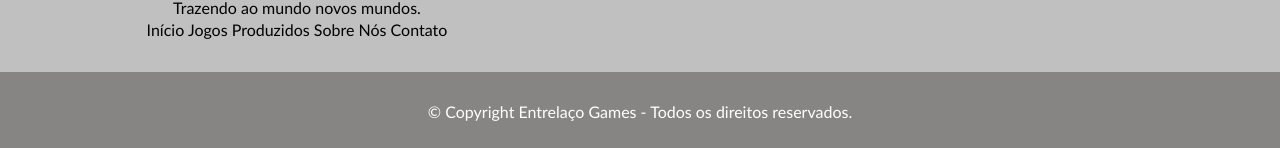
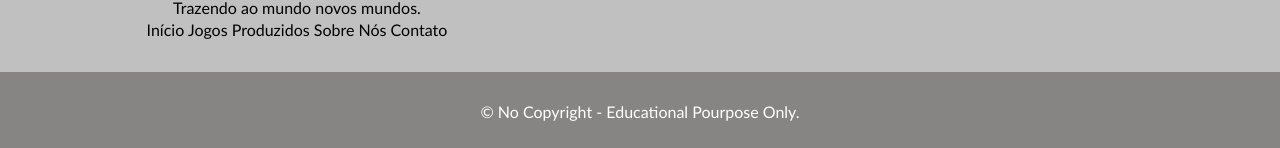
Before and after one commit to WellissonVitor/entrelaco, a plain HTML site: page jogosproduzidos.html in a window 1280 px wide. Shown: the part 1555-1703 px from the top of the page. Drawn offline with Linux system fonts and the light colour scheme.

Commit message:
Update jogosproduzidos.html

```diff
--- a/jogosproduzidos.html
+++ b/jogosproduzidos.html
@@ -121,7 +121,7 @@
         </div>
         <br class="clearflix">
         <div class="rodape2">
-            © Copyright Entrelaço Games - Todos os direitos reservados.
+                © No Copyright - Educational Pourpose Only.
         </div>
     </footer>
 </body>
```
